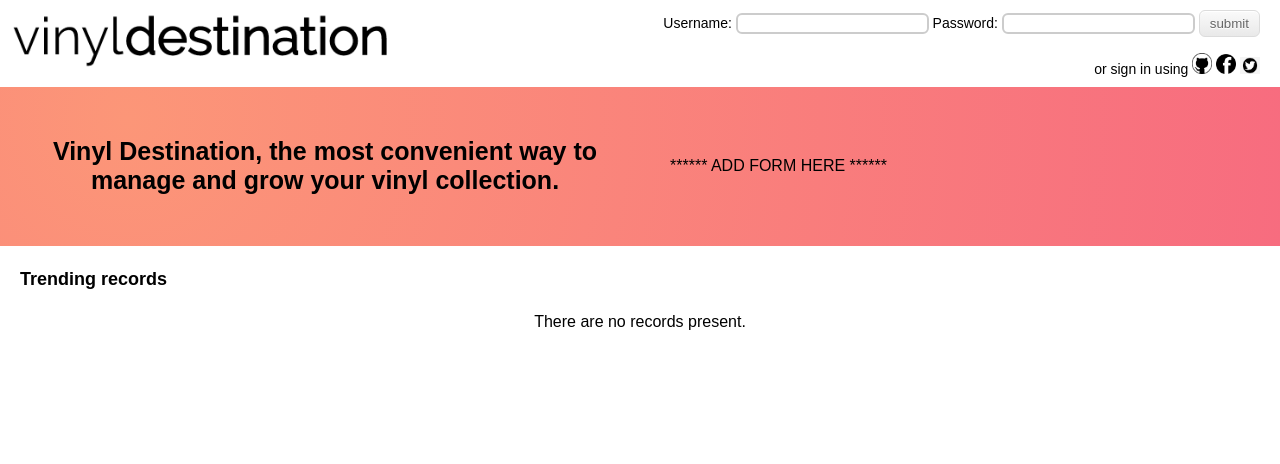
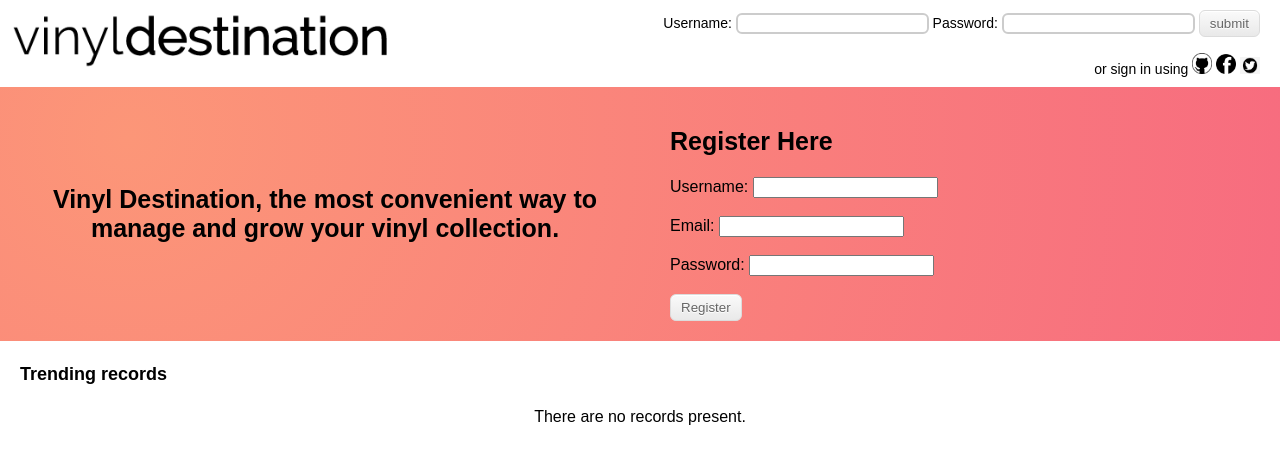
Before and after one commit to jesslavin/itech-group-t, a Django app: template templates/vinyldestination/index.html in a window 1280 px wide. Shown: the top 464 px of the page. Run offline with Django 3.2, Linux system fonts and the light colour scheme; the template is opened without the code that fills it: values that come from a table or form of the project are taken from there, others are empty; some libraries are stand-ins or nearby versions.

Commit message:
added register form to index page

```diff
--- a/itech-group-t/settings.py
+++ b/itech-group-t/settings.py
@@ -173,3 +173,5 @@ SOCIAL_AUTH_LOGIN_ERROR_URL = '/settings/'
 SOCIAL_AUTH_LOGIN_REDIRECT_URL = '/settings/'
 
 SOCIAL_AUTH_RAISE_EXCEPTIONS = False
+
+STAR_RATINGS_RERATE = True
--- a/templates/vinyldestination/add_review.html
+++ b/templates/vinyldestination/add_review.html
@@ -7,6 +7,7 @@
 {% block body_block %}
 		<h1>Add a Review</h1>
 		<div>
+			<h2>You are leaving a review for {{record.name}} by {{record.a_id}}
 			<form id="page_form" method="post" action="/vinyldestination/records/{{record.slug}}/add_review/">
 				{% csrf_token %}
                 {% for field in form.visible_fields %}
--- a/templates/vinyldestination/index.html
+++ b/templates/vinyldestination/index.html
@@ -21,10 +21,29 @@ Vinyl Destination
 	</div>
 
 	<div class = "register">
-		****** ADD FORM HERE ******
+		<h2> Register Here </h2>
+		{{ form.non_field_errors }}
+		<div class="fieldWrapper">
+		    {{ form.username.errors }}
+		    <label for="{{ user_form.username.id_for_label }}">Username:</label>
+		    {{ user_form.username }}
+			</div>
+		<br>
+		<div class="fieldWrapper">
+		    {{ form.email.errors }}
+		    <label for="{{ user_form.email.id_for_label }}">Email:</label>
+		    {{ user_form.email }}
+			</div>
+		<br>
+		<div class="fieldWrapper">
+		    {{ form.password.errors }}
+		    <label for="{{ form.sender.id_for_label }}">Password:</label>
+		    {{ user_form.password }}
+			</div>
+			<br>
+			<input type="submit" id="button" name="submit" value="Register" />
+		</div>
 	</div>
-
-</div>
 
 {% endif %}
 
--- a/vinyldestination/forms.py
+++ b/vinyldestination/forms.py
@@ -1,6 +1,7 @@
 from django import forms
 from django.core.validators import MaxValueValidator
 from django.contrib.auth.models import User
+from django.conf import settings
 from vinyldestination.models import Page, Artist, UserProfile, Review
 
 class ArtistForm(forms.ModelForm):
@@ -21,7 +22,7 @@ class ReviewForm(forms.ModelForm):
     title = forms.CharField(max_length=50, help_text="Please give your review a title.")
     review = forms.TextInput()
     rating = forms.IntegerField(validators=[MaxValueValidator(5)])
-    author = User.username
+    author = settings.AUTH_USER_MODEL
     class Meta:
         model = Review
         fields = ('title', 'review', 'rating')
--- a/vinyldestination/models.py
+++ b/vinyldestination/models.py
@@ -74,6 +74,7 @@ class Record(models.Model):
     NAME_MAX_LENGTH = 128
     GENRE_MAX_LENGTH = 16
     DESCRIPTION_MAX_LENGTH = 1000
+
     r_id = models.IntegerField(unique=True)
     name = models.CharField(max_length=NAME_MAX_LENGTH, unique=True)
     year = models.IntegerField(default=0, validators=[MaxValueValidator(2020)])
@@ -85,6 +86,7 @@ class Record(models.Model):
     image = models.ImageField(upload_to='images/records/', blank=True)
     description = models.CharField(max_length=DESCRIPTION_MAX_LENGTH, blank=True)
     ratings = GenericRelation(Rating, related_query_name='records')
+
     def save(self, *args, **kwargs):
         self.slug = slugify(self.a_id) + "-" + slugify(self.name)
         super(Record, self).save(*args, **kwargs)
--- a/vinyldestination/urls.py
+++ b/vinyldestination/urls.py
@@ -15,7 +15,6 @@ urlpatterns = [
     path('artists/<slug:artist_name_slug>/', views.show_artist,
         name='show_artist'),
     path('register/', views.register, name='register'),
-    path('restricted/', views.restricted, name='restricted'),
     path('login/', views.user_login, name='login'),
     path('logout/', views.user_logout, name='logout'),
 ]
```
Also changed, not shown: vinyldestination/views.py (+35 -4 lines), vinyldestination/migrations/0001_initial.py.
